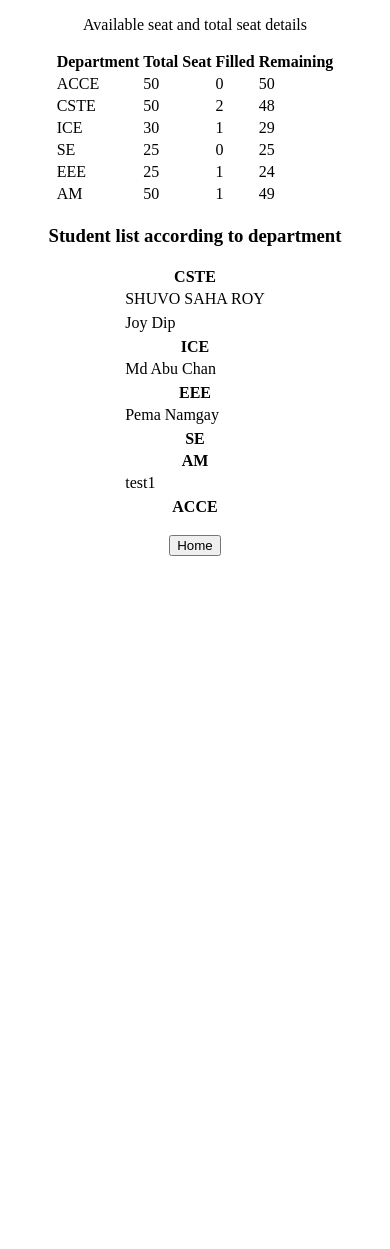
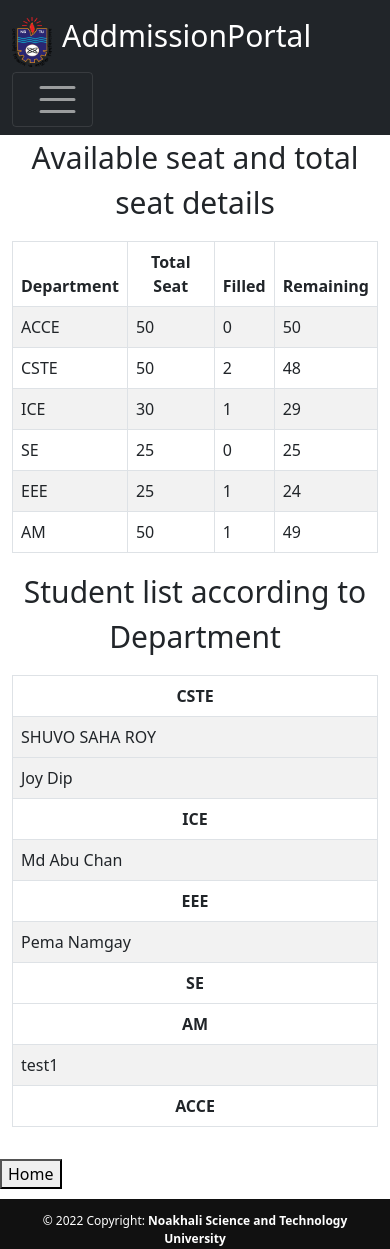
Before and after one commit to ShuvoSahaRoy/Admission-System-Track-with-Flask, a Flask app: page /seat_details in a window 390 px wide. Before the commit the page ends 556 px from the top, so only its background shows below. Run offline with Flask 2, Linux system fonts and the light colour scheme; a user stored in the database is signed in; data comes from the database, SQL or seed files in the repository; both versions use the stored data as it was after the commit.

Commit message:
re-organized

```diff
--- a/main_app/routes.py
+++ b/main_app/routes.py
@@ -22,6 +22,7 @@ def login():
             flash(f'Login succesfull')
             return redirect(url_for('home'))
         else:
+            print('here')
             flash(f"Wrong Email or Password")
     return render_template('login.html', title='Login', form=form)
 
@@ -236,6 +237,7 @@ def profile(profile):
 def seat_details():
     departments = Departments.query.all()
     list = count_seat("")
+    print(list)
     return render_template('seat_details.html',departments=departments,list=list)
 
 
--- /dev/null
+++ b/main_app/static/style.css
@@ -0,0 +1,41 @@
+html {
+    position: relative;
+    min-height: 100%;
+}
+
+body {
+    margin-bottom: 60px;
+}
+
+span {
+    margin-left: 10px;
+    font-size: 30px;
+}
+
+ul li a {
+    text-decoration: none;
+    font-size: 20px;
+    color: rgb(182, 182, 182);
+}
+
+ul li a:hover {
+    color: white;
+    transition: .1s;
+}
+
+.footer {
+    position: absolute;
+    bottom: 0;
+    width: 100%;
+    height: 50px;
+    color: white;
+    background: rgb(17, 17, 17);
+    border-top: 13px solid rgb(17, 17, 17);
+    text-align: center;
+}
+
+@media screen and (max-width: 600px) {
+    .footer p {
+        font-size: 12px;
+    }
+}
--- a/main_app/templates/layout.html
+++ b/main_app/templates/layout.html
@@ -1,12 +1,58 @@
+{#<!DOCTYPE html>#}
+{#<html lang="en">#}
+{#<head>#}
+{#    <meta charset="UTF-8">#}
+{#   <link l="stylesheet" type="text/css" href="{{url_for('static/css',filename='style.css')}}">#}
+{#    <title>NSTU Admission Portal</title>#}
+{##}
+{#</head>#}
+{#<body>#}
+
+{#    {% block content %}#}
+{##}
+{#    {% endblock %}#}
+{#</body>#}
+{#</html>#}
+
 <!DOCTYPE html>
 <html lang="en">
 <head>
     <meta charset="UTF-8">
-   <link l="stylesheet" type="text/css" href="{{url_for('static',filename='main.css')}}">
+    <meta http-equiv="X-UA-Compatible" content="IE=edge">
+    <meta name="viewport" content="width=device-width, initial-scale=1.0">
+    <link href="https://cdn.jsdelivr.net/npm/bootstrap@5.0.2/dist/css/bootstrap.min.css" rel="stylesheet" integrity="sha384-EVSTQN3/azprG1Anm3QDgpJLIm9Nao0Yz1ztcQTwFspd3yD65VohhpuuCOmLASjC" crossorigin="anonymous">
+    <link rel="stylesheet" href="https://cdnjs.cloudflare.com/ajax/libs/font-awesome/6.2.0/css/all.min.css" integrity="sha512-xh6O/CkQoPOWDdYTDqeRdPCVd1SpvCA9XXcUnZS2FmJNp1coAFzvtCN9BmamE+4aHK8yyUHUSCcJHgXloTyT2A==" crossorigin="anonymous" referrerpolicy="no-referrer" />
+    <link rel="stylesheet" href="{{url_for('static',filename='style.css')}}">
     <title>NSTU Admission Portal</title>
-
 </head>
 <body>
+
+    <!--navbar-->
+    <nav class="navbar navbar-expand-lg navbar-dark bg-dark">
+        <div class="container-fluid">
+          <a class="navbar-brand" href="/"><img src="{{url_for('static',filename='logo.png')}}" alt="" style="height: 50px; width: 40px"><span>AddmissionPortal</span></a>
+          <button class="navbar-toggler" type="button" data-bs-toggle="collapse" data-bs-target="#navbarSupportedContent" aria-controls="navbarSupportedContent" aria-expanded="false" aria-label="Toggle navigation">
+            <span class="navbar-toggler-icon"></span>
+          </button>
+           <div class="collapse navbar-collapse" id="navbarSupportedContent">
+            <ul class="navbar-nav ms-auto mb-2 mb-lg-0">
+          <li class="nav-item">
+            <a class="nav-link" href="/">Home</a>
+          </li>
+          <li class="nav-item">
+            <a class="nav-link" href="/student_info">Add Student</a>
+          </li>
+          <li class="nav-item">
+            <a class="nav-link" href="{{url_for('seat_details')}}">About Seat information</a>
+          </li>
+
+          <li class="nav-item">
+            <a class="nav-link" href="{{url_for('logout')}}">Logout</a>
+          </li>
+        </ul>
+          </div>
+        </div>
+      </nav>
      <div>
             <center>
             {% with messages = get_flashed_messages(with_categories=true) %}
@@ -23,5 +69,14 @@
     {% block content %}
 
     {% endblock %}
+
+    <!--Footer-->
+    <div class="footer">
+        <div class="container">
+            <p>&copy; 2022 Copyright: <strong>Noakhali Science and Technology University</strong></p>
+        </div>
+    </div>
+
+    <script src="https://cdn.jsdelivr.net/npm/bootstrap@5.0.2/dist/js/bootstrap.bundle.min.js" integrity="sha384-MrcW6ZMFYlzcLA8Nl+NtUVF0sA7MsXsP1UyJoMp4YLEuNSfAP+JcXn/tWtIaxVXM" crossorigin="anonymous"></script>
 </body>
 </html>
--- a/main_app/templates/seat_details.html
+++ b/main_app/templates/seat_details.html
@@ -1,10 +1,12 @@
 {% extends "layout.html" %}
 {% block content %}
-<center>
-    <div>
+    <div class="container" style="text-align: center; font-size: 30px;">
         <p>Available seat and total seat details</p>
-        <table class="table">
-          <thead>
+    </div>
+
+    <div class="container table-responsive">
+        <table class="table table-striped table-hover table-bordered">
+            <thead class="text-center">
             <tr>
               <th>Department</th>
               <th>Total Seat</th>
@@ -24,13 +26,14 @@
           </tbody>
         </table>
     </div>
-    <p></p>
-    <p></p>
 
-    <div>
-        <h3><p>Student list according to department</p></h3>
-        <table class="table">
-          <thead>
+    <div class="container" style="text-align: center; font-size: 30px;">
+        <p>Student list according to Department</p>
+    </div>
+
+    <div class="container table-responsive">
+        <table class="table table-striped table-hover table-bordered">
+            <thead class="text-center">
             <tr>
               <th>CSTE</th>
             </tr>
@@ -42,7 +45,7 @@
             <tr>
             {% endfor %}
           </tbody>
-             <thead>
+             <thead class="text-center">
             <tr>
               <th>ICE</th>
             </tr>
@@ -54,7 +57,7 @@
             <tr>
             {% endfor %}
           </tbody>
-             <thead>
+             <thead class="text-center">
             <tr>
               <th>EEE</th>
             </tr>
@@ -66,7 +69,7 @@
             <tr>
             {% endfor %}
           </tbody>
-             <thead>
+             <thead class="text-center">
             <tr>
               <th>SE</th>
             </tr>
@@ -78,7 +81,7 @@
             <tr>
             {% endfor %}
           </tbody>
-             <thead>
+             <thead class="text-center">
             <tr>
               <th>AM</th>
             </tr>
@@ -90,7 +93,7 @@
             <tr>
             {% endfor %}
           </tbody>
-             <thead>
+             <thead class="text-center">
             <tr>
               <th>ACCE</th>
             </tr>
```
Also changed, not shown: main_app/templates/addStudent.html (added, +80 -0 lines), main_app/templates/home.html (+13 -14 lines), main_app/templates/login.html (+50 -7 lines), README.md, main_app/database.db, main_app/static/images/profile.jpg (added), main_app/static/img/4e15b709e342cdac.PNG (added), main_app/static/img/8dec9de066d5e482.PNG (added), main_app/static/img/d6c15ae60cf1a1f4.PNG (added), main_app/static/img/ff43546697b12534.PNG (added), main_app/static/logo.png (added). Lines whose indentation alone changed are shown as unchanged.
